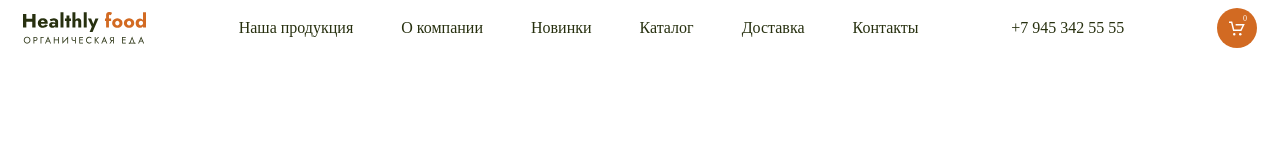
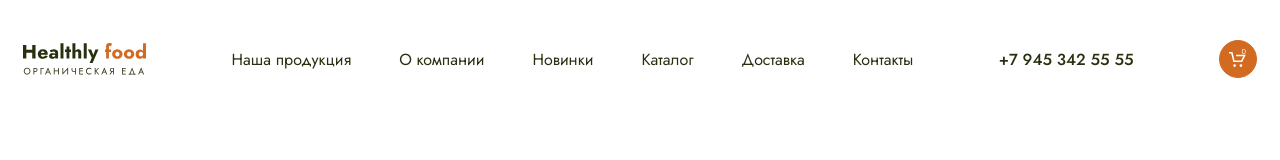
Before and after one commit to VRafi00/Module02-Shop, a website built with webpack: page src/index.html in a window 1280 px wide. Built offline with nearby package versions, Linux system fonts and the light colour scheme.

Commit message:
add header

```diff
--- a/src/index.html
+++ b/src/index.html
@@ -33,9 +33,9 @@
                 </ul>
             </nav>
             <a href="+79453425555" class="header__tel">+7 945 342 55 55</a>
-            <a href="#" class="header__cart">
+            <button href="#" class="header__cart">
                 <span class="header__counter">0</span>
-            </a>
+            </button>
         </header>
     </div>
 </body>
--- a/src/styles/main.scss
+++ b/src/styles/main.scss
@@ -1,6 +1,18 @@
-$text: #27300f;
+
+@import url('https://fonts.googleapis.com/css2?family=Cormorant:ital,wght@0,700;1,700&family=Jost:wght@400;500&display=swap');
+
+$green: #27300f;
 $orange: #d26a22;
 $white: #ffffff;
+$font-jost: 'Jost', sans-serif;;
+$font-cormorant: 'Cormorant', serif;;
+html {
+    font-size: 10px;
+}
+body {
+    font-size: 1.6rem;
+    font-family: $font-jost;
+}
 .header {
     max-width: 1440px;
     margin: 0 auto;
@@ -9,47 +21,54 @@ $white: #ffffff;
     display: flex;
     justify-content: space-between;
     align-items: center;
+    margin-top: 4rem;
     &__nav {
         display: flex;
         list-style-type: none;
         margin: 0;
         padding-left: 0;
-        gap: 48px;
+        gap: 4.8rem;
     }
     &__link {
-        font-size: 16px;
-        color: $text;
+        font-size: 1.6rem;
+        color: $green;
         text-decoration: none;
         &:hover {
             color: $orange;
         }
     }
     &__tel {
-        font-size: 16px;
-        color: $text;
+        font-size: 1.6rem;
+        color: $green;
         text-decoration: none;
+        font-weight: 500;
         &:hover {
             color: $orange;
         }
     }
     &__cart {
         display: block;
-        width: 40px;
-        height: 40px;
+        width: 3.8rem;
+        height: 3.8rem;
         border-radius: 100%;
         background-color: $orange;
         background-image: url(../images/icon/cart-black.svg);
         background-repeat: no-repeat;
-        background-size: 16px 17px;
-        background-position: center;
+        background-size: 1.7rem 1.5rem;
+        background-position: center center;
         position: relative;
+        border: 1px solid $orange;
+        &:hover {
+            background-color: $green;
+            border: 1px solid $green;
+        }
     }
     &__counter {
-        font-size: 8px;
+        font-size: .8rem;
         color: $white;
         position: absolute;
-        right: 10px;
-        top: 6px;
+        right: 1rem;
+        top: .6rem;
     }
 }
 .logo {
@@ -57,6 +76,6 @@ $white: #ffffff;
     background-image: url(../images/logo.svg);
     background-size: cover;
     background-repeat: no-repeat;
-    width: 123px;
-    height: 32px;
+    width: 12.3rem;
+    height: 3.2rem;
 }
```
Also changed, not shown: dist/.styles/main.css, dist/index.html.
